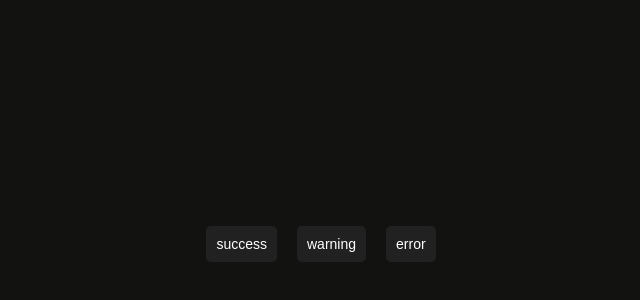
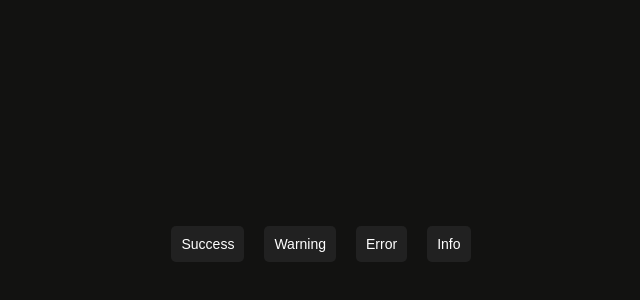
Before and after one commit to Front-End-Bootcamp/vue-component-create-teamapple, a Vue app: page / in a window 1280 px wide. Shown: the part 156-456 px from the top of the page, without its empty margins (319-959 px from the left). Built offline with nearby package versions, Linux system fonts and the light colour scheme.

Commit message:
background change  added and style updated

```diff
--- a/src/App.vue
+++ b/src/App.vue
@@ -5,40 +5,45 @@ import { toast } from "./components/Toastify.js";
 
 const notifications = ref([]);
 
-const showMeSuccess = () => {
+const successHandler = () => {
 	notifications.value = [
 		...notifications.value,
-		toast().success("Success Notification", {
+		toast().success("Lorem Ipsum, kısaca Lipsum, masaüstü yayıncılık ve basın yayın sektöründe kullanılan taklit yazı bloğu olarak tanımlanır. Lipsum, oluşturulacak şablon ve taslaklarda içerik yerine geçerek yazı bloğunu doldurmak için kullanılır.", {
 			position: "top-right",
 			type: "success",
 		}),
 	];
 };
-const showMeWarning = () => {
+const warningHandler = () => {
 	notifications.value = [
 		...notifications.value,
-		toast().warning("Success Notification", {
-			position: "top-right",
-			type: "warning",
+		toast().warning("deneme",{
+			position:"top-left"
 		}),
 	];
 };
-const showMeError = () => {
+const errorHandler = () => {
 	notifications.value = [
 		...notifications.value,
-		toast().error("Success Notification", {
-			position: "top-right",
-			type: "error",
-		}),
+		toast().error(),
+	];
+};
+
+const infoHandler = () => {
+	notifications.value = [
+		...notifications.value,
+		toast().info(),
 	];
 };
 </script>
 
 <template>
 	<div class="container">
-		<button @click="showMeSuccess">success</button>
-		<button @click="showMeWarning">warning</button>
-		<button @click="showMeError">error</button>
+		<button @click="successHandler">Success</button>
+		<button @click="warningHandler">Warning</button>
+		<button @click="errorHandler">Error</button>
+		<button @click="infoHandler">Info</button>
+
 	</div>
 	<NotificationsList :notifications="notifications"></NotificationsList>
 </template>
--- a/src/components/Notification.vue
+++ b/src/components/Notification.vue
@@ -7,16 +7,17 @@ const isClose = ref(true);
 const props = defineProps(["notification"]);
 const emit = defineEmits(["update:id"]);
 
-const customClass = Object.values(props.notification.class);
+const position = props.notification.class.position;
+const backgroundColor = props.notification.class.background;
 
 const closeHandler = () => {
 	emit("update:id", props.notification.id);
+	console.log(position)
 };
 
 const startTimer = (time) => {
 		const timer = setInterval(() => {
 				barWidth.value -= 1;
-				console.log(barWidth.value);
 				if (barWidth.value === 0) {
 						clearInterval(timer);
 				}
@@ -36,7 +37,7 @@ onMounted(() => {
 
 <template>
 	<template v-if="isClose">
-		<div class="notification--message" :class="customClass">
+		<div class="notification--message" :class="position" :style="{backgroundColor : backgroundColor}" >
 			<div class="notification--message__text">
 				<span class="material-symbols-outlined">
 					{{ props.notification.icon }}
@@ -67,6 +68,7 @@ onMounted(() => {
 	margin: 8px;
 	padding: 8px 5px;
 	min-width: 150px;
+	max-width: 300px;
 	width: auto;
 	z-index: 99;
 	font-family: Arial, Helvetica, sans-serif;
--- a/src/components/Toastify.js
+++ b/src/components/Toastify.js
@@ -1,5 +1,5 @@
 export const toast = (message = "Default Message", options = {}) => {
-	const { type = 'default', position = 'top-right', icon = "mood", duration = 5000 } = options;
+	const { background = '#212121', position = 'top-right', icon = "mood", duration = 10000 } = options;
 	const toast = {
 		id: new Date().getTime(),
 		description: message,
@@ -7,33 +7,43 @@ export const toast = (message = "Default Message", options = {}) => {
 		duration,
 		icon,
 		class: {
-			type,
 			position,
+			background,
 		},
 		success: (description = 'Success Notification !', options = {}) => {
-			const { position = 'top-right', icon = "mood", duration = 5000 } = options;
+			const { position = 'top-right', icon = "check_circle", duration = 10000 ,background = '#4caf50'} = options;
 			toast.description = description;
 			toast.class.position = position;
-			toast.class.type = 'success';
-			toast.icon = 'check_circle';
+			toast.icon= icon;
+			toast.duration = duration;
+			toast.class.background = background;
 			return toast;
 		},
 		error: (description = 'Error Notification !') => {
+			const { position = 'top-right', icon = "priority_high", duration = 10000 ,background = '#f44336'} = options;
 			toast.description = description;
-			toast.class.type = 'error';
-			toast.icon = 'priority_high';
+			toast.class.position = position;
+			toast.icon= icon;
+			toast.duration = duration;
+			toast.class.background = background;
 			return toast;
 		},
 		warning: (description = 'Warning Notification !') => {
+			const { position = 'top-right', icon = "warning", duration = 10000 ,background = '#ff9800'} = options;
 			toast.description = description;
-			toast.class.type = 'warning';
-			toast.icon = 'warning';
+			toast.class.position = position;
+			toast.icon= icon;
+			toast.duration = duration;
+			toast.class.background = background;
 			return toast;
 		},
 		info: (description = 'Info Notification !') => {
+			const { position = 'top-right', icon = "info", duration = 10000 ,background = '#2196f3'} = options;
 			toast.description = description;
-			toast.class.type = 'info';
-			toast.icon = 'info';
+			toast.class.position = position;
+			toast.icon= icon;
+			toast.duration = duration;
+			toast.class.background = background;
 			return toast;
 		},
 	};
--- a/src/style.css
+++ b/src/style.css
@@ -10,27 +10,6 @@
 	justify-content: center;
 	align-items: center;
 	background-color: #121211;
-}
-
-
-.success {
-	background-color: #4caf50;
-}
-
-.error {
-	background-color: #f44336;
-}
-
-.warning {
-	background-color: #ff9800;
-}
-
-.info {
-	background-color: #2196f3;
-}
-
-.default {
-	background-color: #212121;
 }
 
 .top-right {
@@ -65,7 +44,7 @@
 	bottom: 0;
 	left: 50%;
 	transform: translateX(-50%);
-	animation: bottom-center 0.3s;
+	/* animation: bottom-center 0.3s; */
 
 }
 
```
